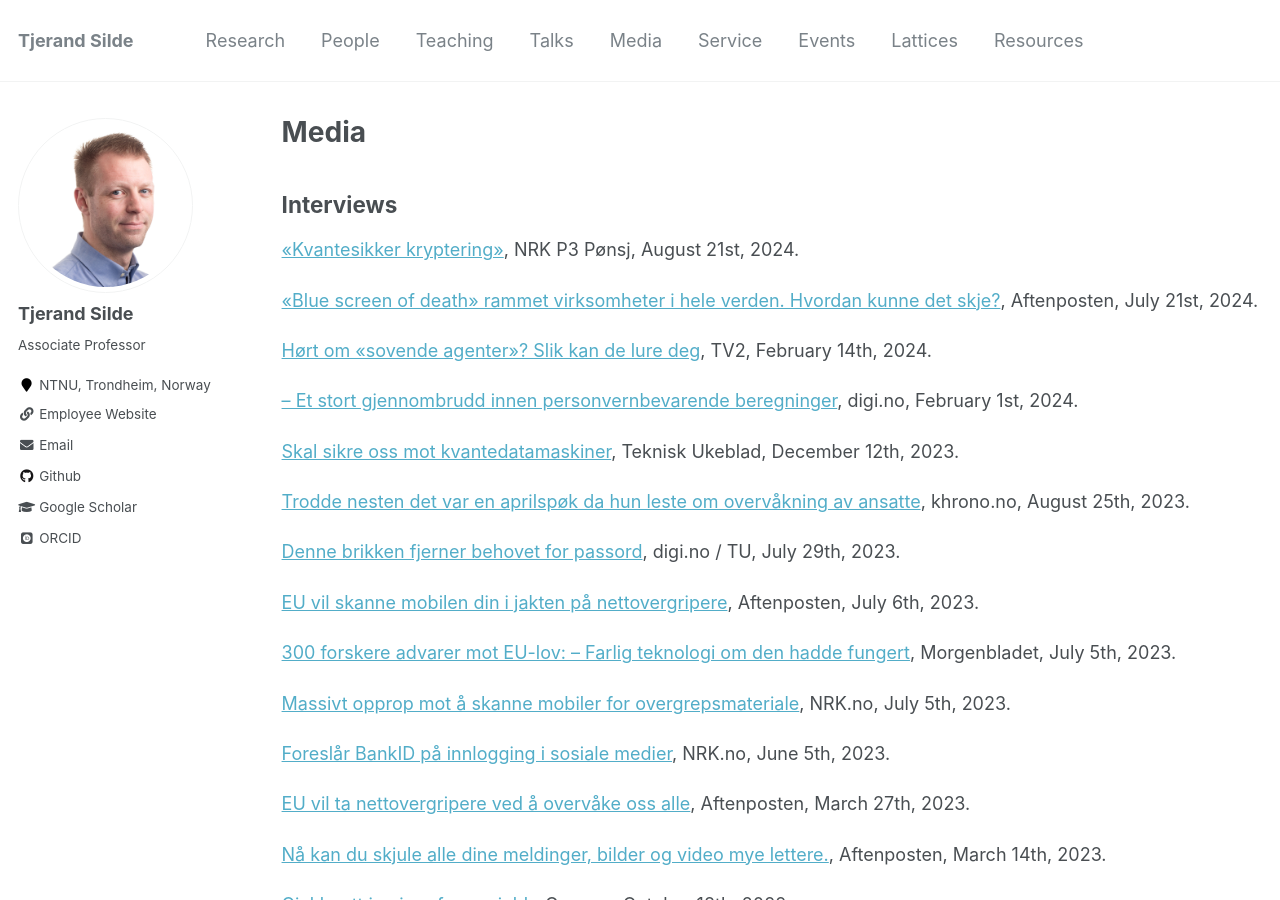
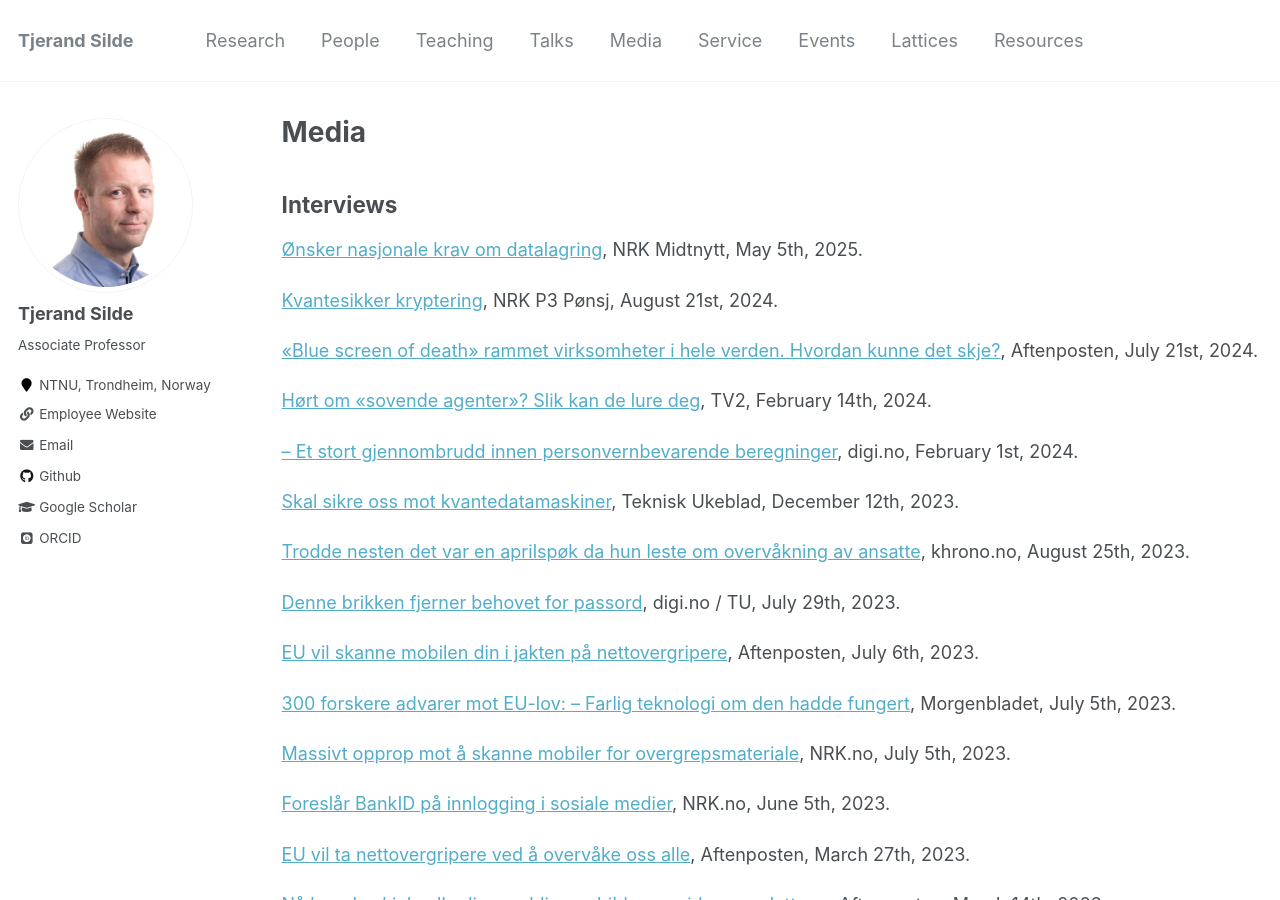
Before and after one commit to tjesi/tjesi.github.io, a Jekyll site: the page built from _pages/media.md, in a window 1280 px wide and 900 px high. Built offline with Jekyll 4.4.1, drawn with Linux system fonts in a browser that asks for light colours; some web fonts are replaced.

Commit message:
Update media.md

```diff
--- a/_pages/media.md
+++ b/_pages/media.md
@@ -7,7 +7,9 @@ author_profile: true
 
 ## Interviews
 
-[«Kvantesikker kryptering»](https://radio.nrk.no/serie/poensj/sesong/202408/MYNN16011924#t=1h6m10s), NRK P3 Pønsj, August 21st, 2024.
+[Ønsker nasjonale krav om datalagring](https://tv.nrk.no/serie/distriktsnyheter-midtnytt/sesong/202505/episode/DKTL98050525), NRK Midtnytt, May 5th, 2025.
+
+[Kvantesikker kryptering](https://radio.nrk.no/serie/poensj/sesong/202408/MYNN16011924#t=1h6m10s), NRK P3 Pønsj, August 21st, 2024.
 
 [«Blue screen of death» rammet virksomheter i hele verden. Hvordan kunne det skje?](https://www.aftenposten.no/verden/i/bmmdeB/blue-screen-of-death-rammet-virksomheter-i-hele-verden-hvordan-kunne-det-skje), Aftenposten, July 21st, 2024.
 
```
